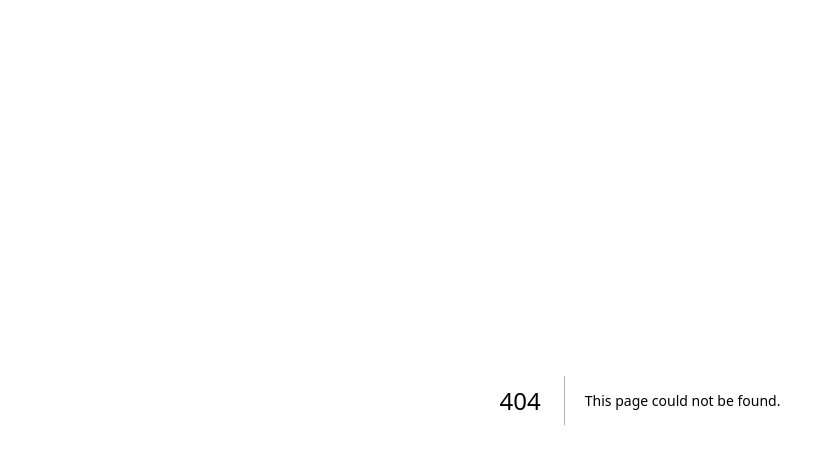
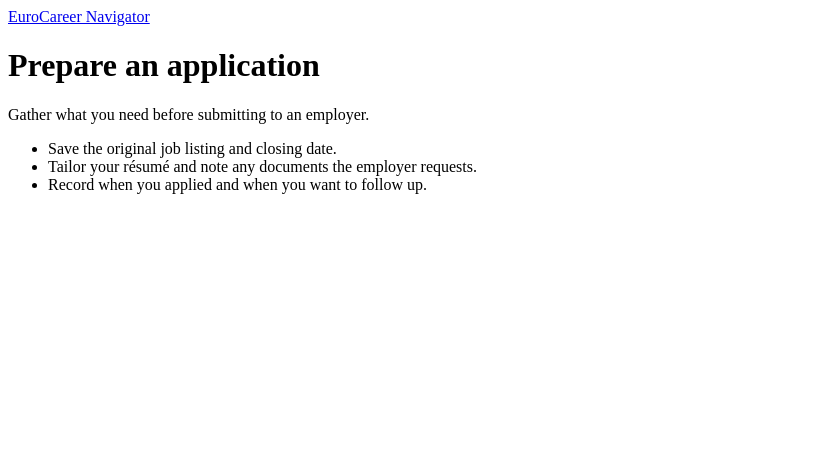
Before and after one commit to KarthickAthlet/eurocareer-navigator, a Next.js app: page /application-checklist in a window 1280 px wide. Before the commit this address had no page. Shown: the top 464 px of the page, without its empty margins (0-835 px from the left). Built offline with nearby package versions, Linux system fonts and the light colour scheme.

Commit message:
Prepare an application

```diff
--- /dev/null
+++ b/app/application-checklist/page.tsx
@@ -0,0 +1,19 @@
+import Link from 'next/link';
+import type { Metadata } from 'next';
+
+export const metadata: Metadata = { title: "Prepare an application | EuroCareer Navigator" };
+
+export default function Page() {
+  return (
+    <main>
+      <Link href="/">EuroCareer Navigator</Link>
+      <h1>{"Prepare an application"}</h1>
+      <p>{"Gather what you need before submitting to an employer."}</p>
+      <ul>
+        <li>{"Save the original job listing and closing date."}</li>
+        <li>{"Tailor your résumé and note any documents the employer requests."}</li>
+        <li>{"Record when you applied and when you want to follow up."}</li>
+      </ul>
+    </main>
+  );
+}
```
